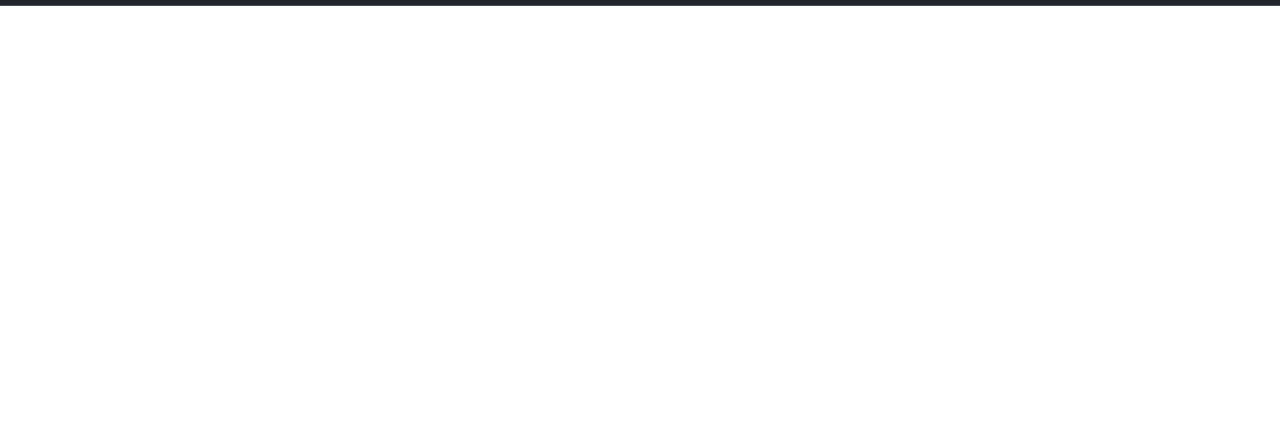
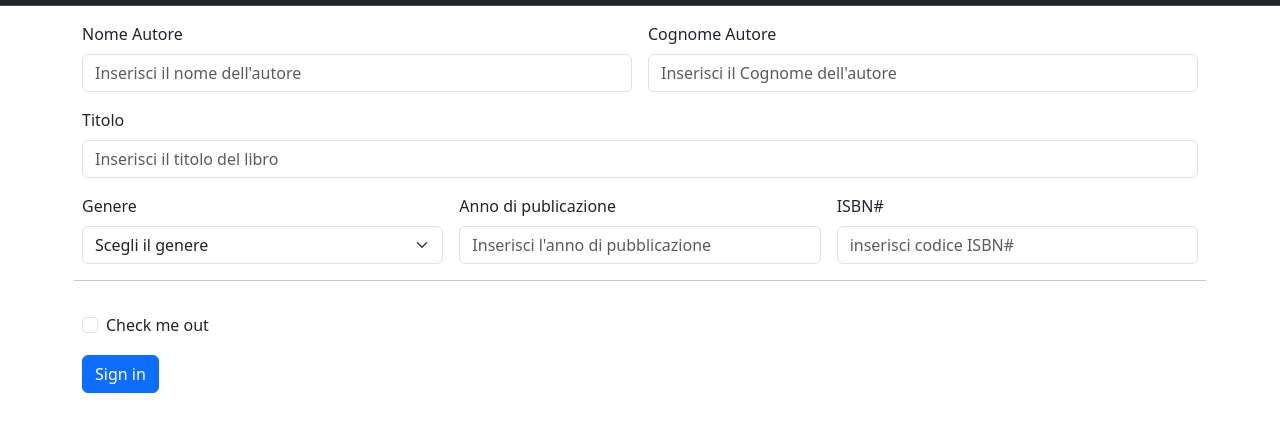
Before and after one commit to JanLascala/html-css-bootstrap-dashboard, a plain HTML site: page Newbook.html in a window 1280 px wide. Shown: the part 61-492 px from the top of the page. Drawn offline with nearby package versions, Linux system fonts and the light colour scheme.

Commit message:
Add partial form

```diff
--- a/Newbook.html
+++ b/Newbook.html
@@ -49,6 +49,56 @@
         </nav>
     </Header>
     <main>
+        <div class="container mt-3">
+            <form class="row g-3">
+                <div class="col">
+                    <label for="name-autor" class="form-label">Nome Autore</label>
+                    <input type="text" class="form-control" id="name-autor" placeholder="Inserisci il nome dell'autore">
+                </div>
+                <div class="col">
+                    <label for="lastname-autor" class="form-label">Cognome Autore</label>
+                    <input type="text" class="form-control" id="lastname-autor"
+                        placeholder="Inserisci il Cognome dell'autore">
+                </div>
+                <div class="col-12">
+                    <label for="bool-title" class="form-label">Titolo</label>
+                    <input type="text" class="form-control" id="bool-title" placeholder="Inserisci il titolo del libro">
+                </div>
+                <div class="col-md-4">
+                    <label for="genere" class="form-label">Genere</label>
+                    <select id="genere" class="form-select">
+                        <option selected>Scegli il genere</option>
+                        <option>horror</option>
+                        <option>dramma</option>
+                        <option>storico</option>
+                    </select>
+                </div>
+                <div class="col-md-4">
+                    <label for="year-publication" class="form-label">Anno di publicazione</label>
+                    <input type="number" class="form-control" id="year-publication"
+                        placeholder="Inserisci l'anno di pubblicazione">
+                </div>
+
+                <div class="col-md-4">
+                    <label for="ISBN#" class="form-label">ISBN#</label>
+                    <input type="number" class="form-control" id="ISBN#" placeholder="inserisci codice ISBN#">
+                </div>
+                <hr>
+                <div class="col-12">
+                    <div class="form-check">
+                        <input class="form-check-input" type="checkbox" id="gridCheck">
+                        <label class="form-check-label" for="gridCheck">
+                            Check me out
+                        </label>
+                    </div>
+                </div>
+                <div class="col-12">
+                    <button type="submit" class="btn btn-primary">Sign in</button>
+                </div>
+
+            </form>
+        </div>
+
 
 
     </main>
```
